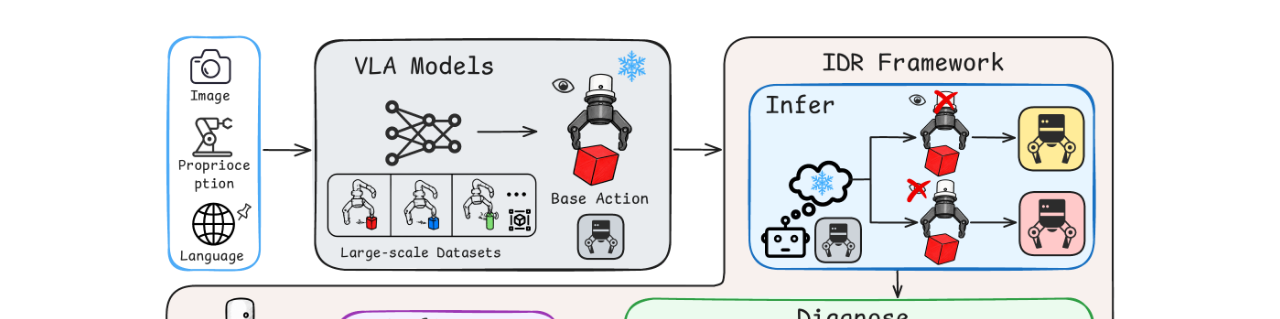
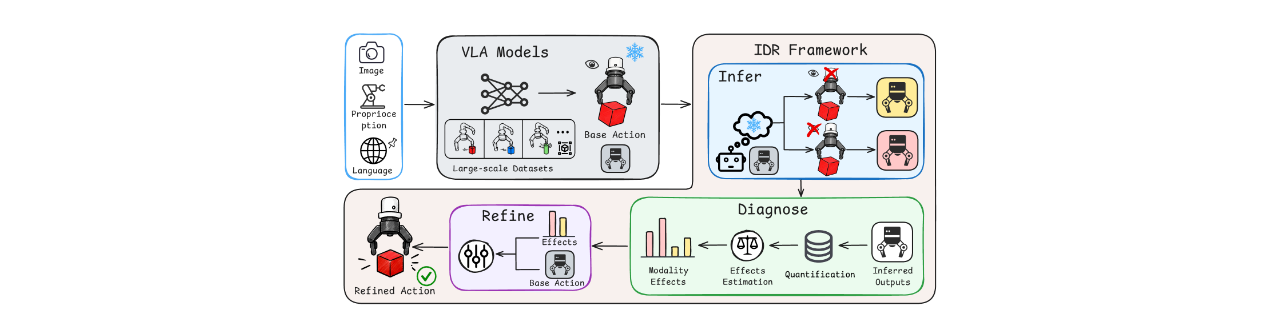
Before and after one commit to floy4/IDR, a plain HTML site: page index.html in a window 1280 px wide. Shown: the part 618-937 px from the top of the page. Drawn offline with nearby package versions, Linux system fonts and the light colour scheme; some icons are missing; a web font is replaced by a local one.

Commit message:
resize
Updated the teaser image to have a specified width and height.

```diff
--- a/index.html
+++ b/index.html
@@ -133,7 +133,7 @@
 
           <!-- Teaser Image -->
           <div class="figure-container" style="margin-top: 2rem;">
-            <img src="images/teaser_image3.png" alt="IDR Framework Overview" onerror="this.style.display='none'; this.nextElementSibling.style.display='block';">
+            <img src="images/teaser_image3.png" alt="IDR Framework Overview" style="width: 600px; height: auto;" onerror="this.style.display='none'; this.nextElementSibling.style.display='block';">
             <div class="video-placeholder" style="display: none;">
               <i class="fas fa-image" style="font-size: 3rem; margin-bottom: 1rem;"></i>
               <p>Teaser figure to be added</p>
```
